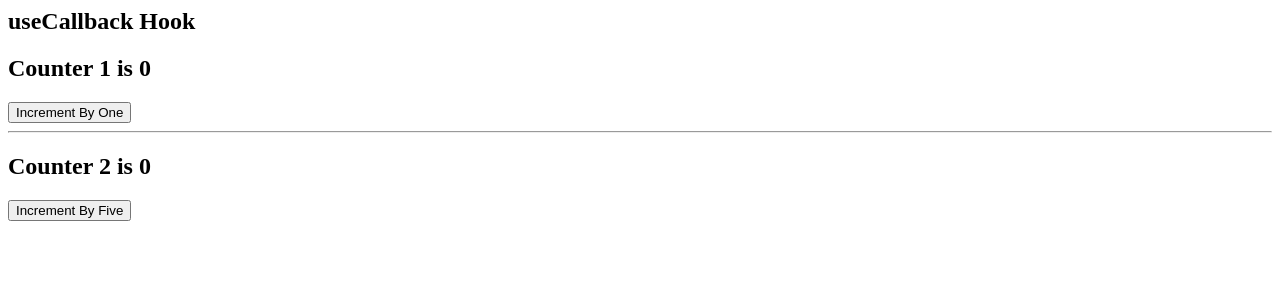
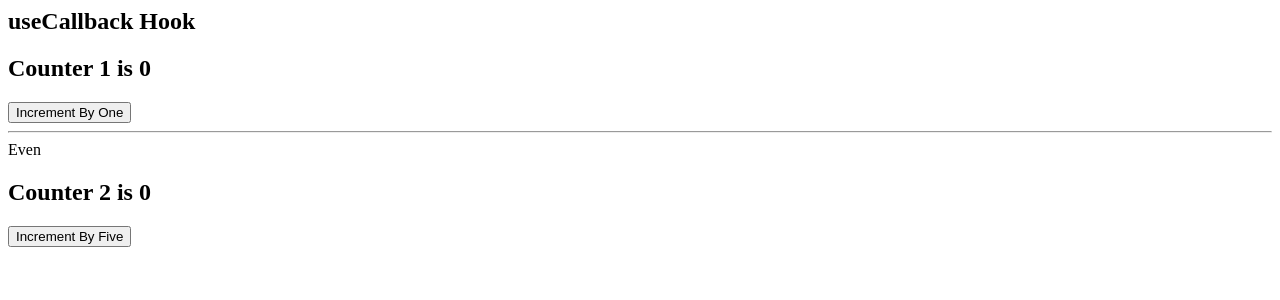
Before and after one commit to ShakibAhmed007/react-dev-useCallback-useMemo, a React (Create React App) app: page / in a window 1280 px wide. Shown: the top 300 px of the page. Built offline with nearby package versions, Linux system fonts and the light colour scheme.

Commit message:
1 file modified

```diff
--- a/src/App.js
+++ b/src/App.js
@@ -16,12 +16,21 @@ export default function App() {
     setCount2(prevState => prevState + 5);
   }, []);
 
+  const isEvenOrOdd = () => {
+    let i = 0;
+    while (i < 10000000000) {
+      i = i + 1;
+    }
+    return count1 % 2 === 0;
+  };
+
   return (
     <div>
       <Title />
       <ShowCount count={count1} title="Counter 1" />
       <Button handleClick={incrementByOne}>Increment By One</Button>
       <hr />
+      <span> {isEvenOrOdd() ? 'Even' : 'Odd'}</span>
       <ShowCount count={count2} title="Counter 2" />
       <Button handleClick={incrementByFive}>Increment By Five</Button>
     </div>
```
